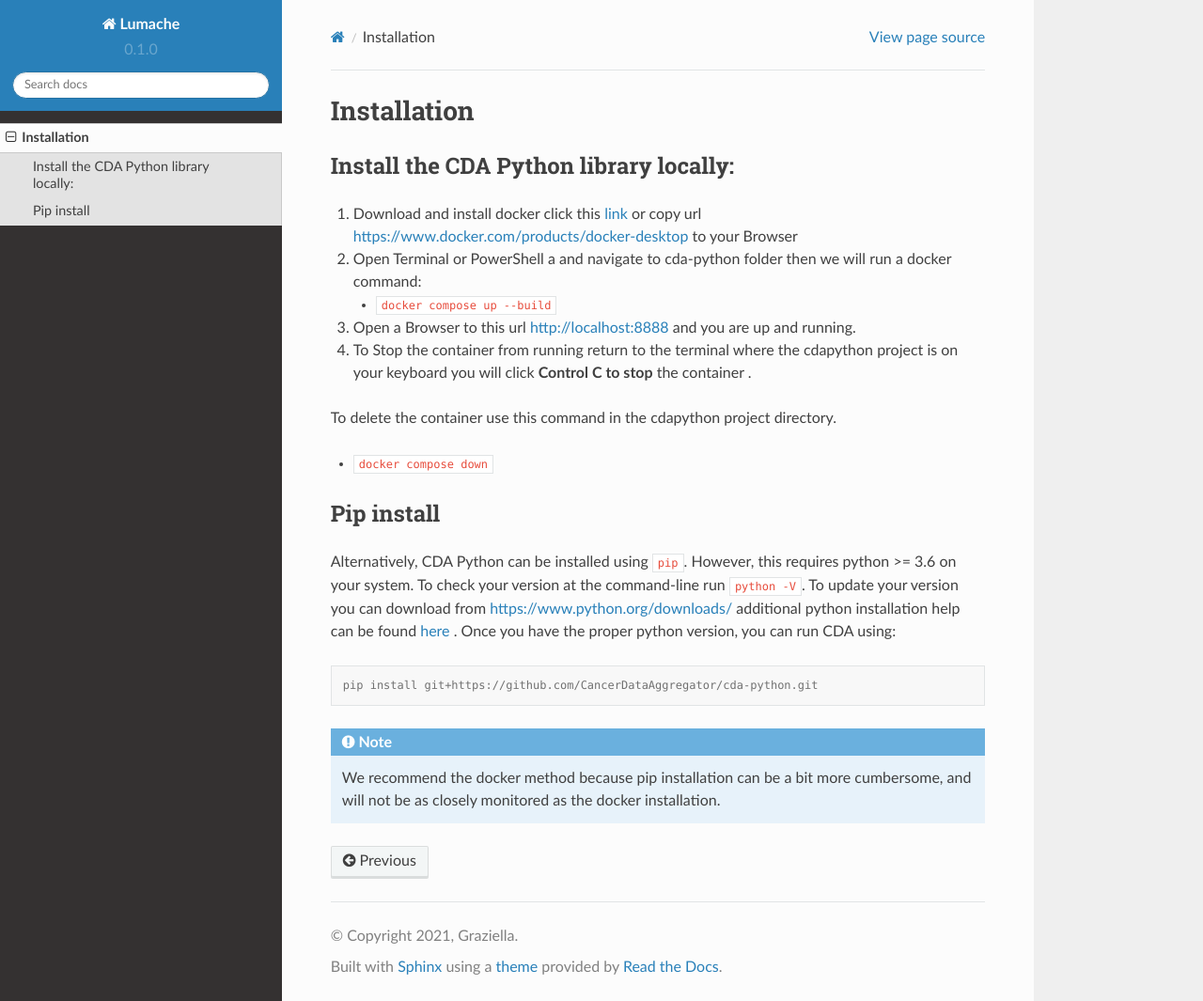
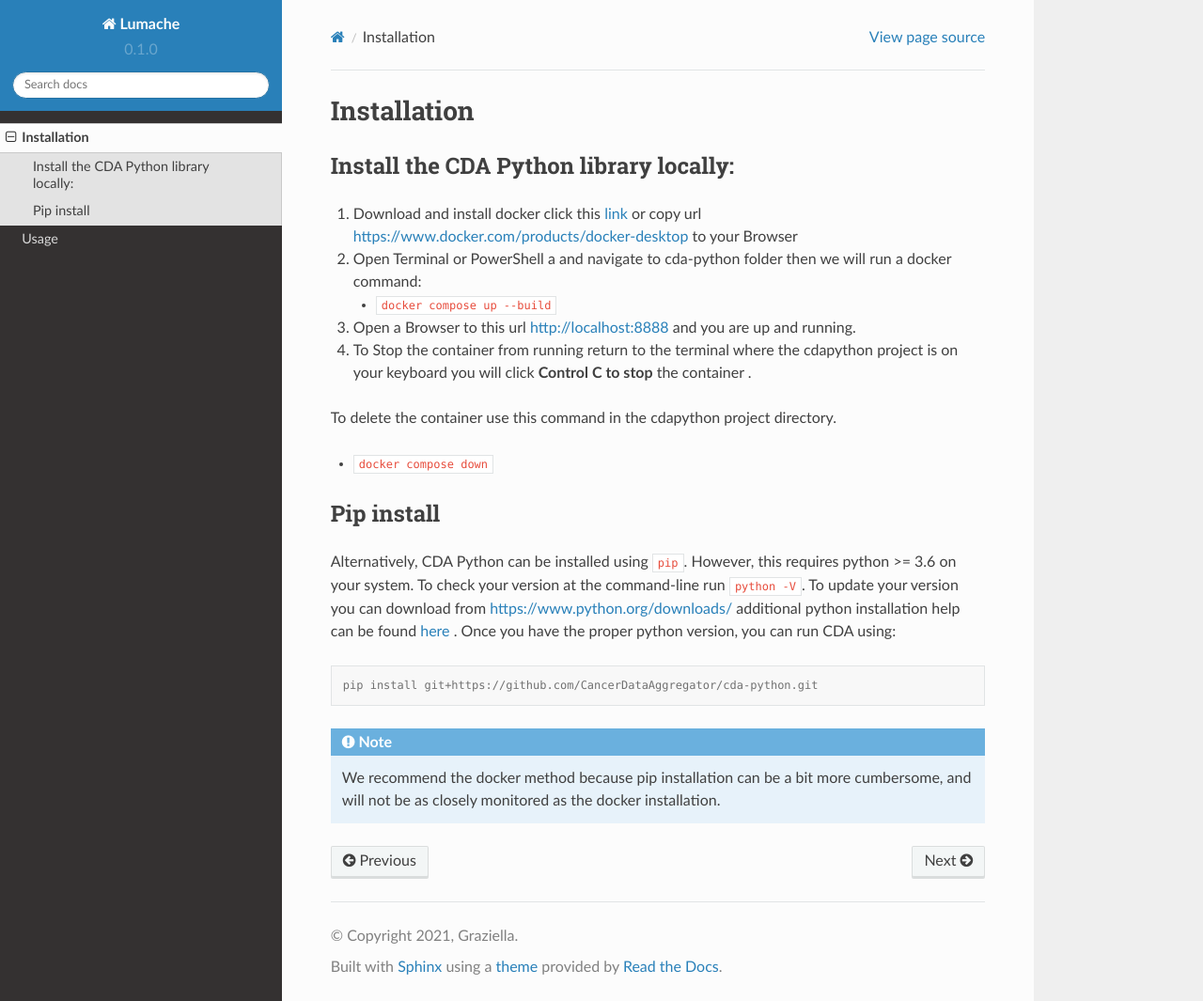
Before and after one commit to CancerDataAggregator/CDA-HelpDesk, a Sphinx documentation site: the page built from docs/source/Installation.rst, in a window 1280 px wide and 1065 px high. Shown: the whole window at 94% size. Built offline with Sphinx 7.4.7 and the Read the Docs theme 2.0.0, drawn with Linux system fonts in a browser that asks for light colours; pages that are not in the unit, such as notebooks, are missing from menus.

Commit message:
Update index.rst

```diff
--- a/docs/source/index.rst
+++ b/docs/source/index.rst
@@ -21,8 +21,8 @@ Contents
 
 .. toctree::
 
-   Usage
    Installation
+   usage
    Query Examples
    Release notes
    Troubleshooting
```
